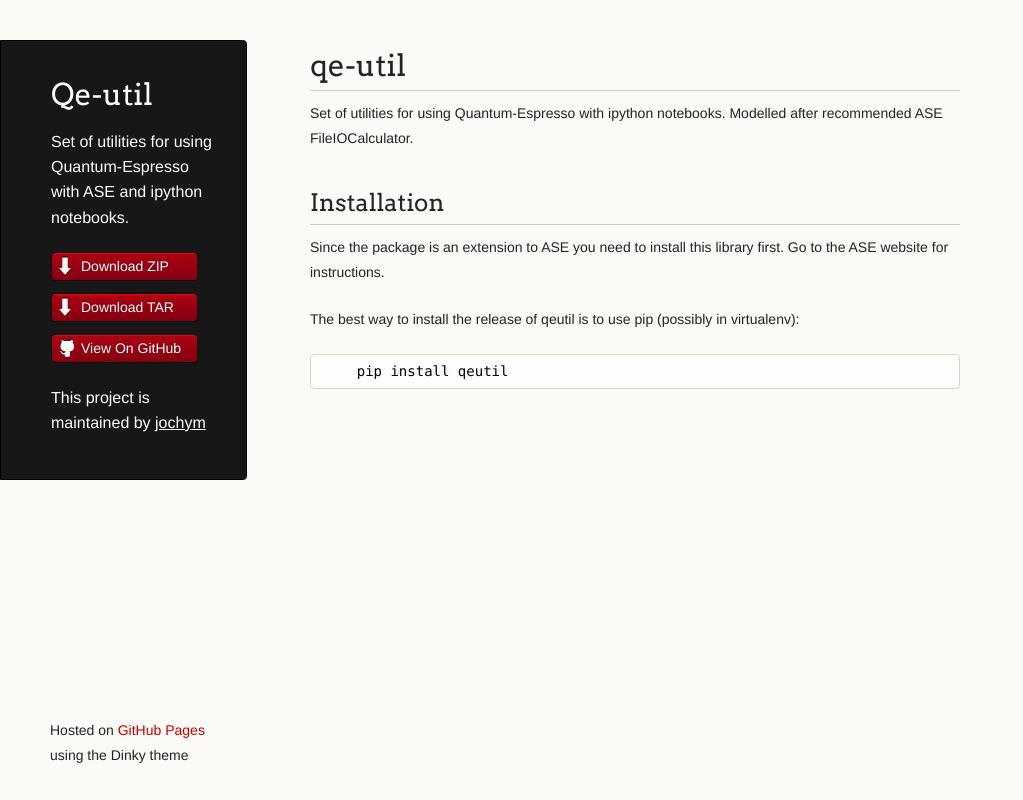
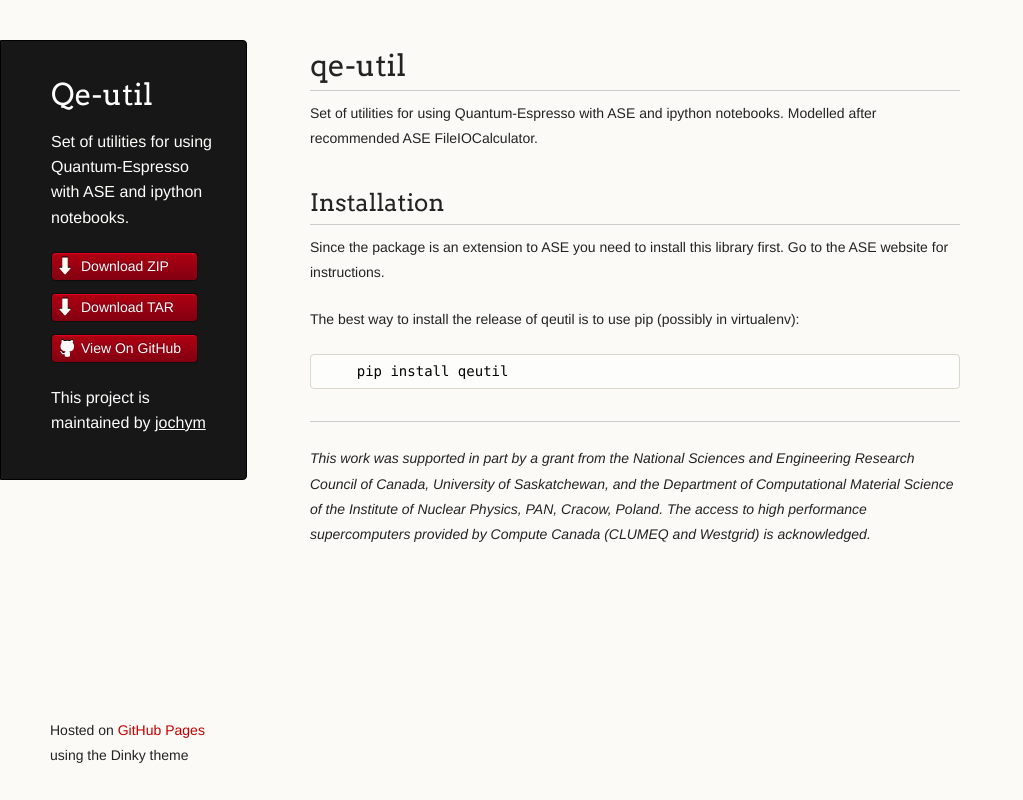
Before and after one commit to jochym/qe-util, a plain HTML site: page index.html in a window 1280 px wide. Shown: the whole page, without its empty margins (0-1023 px from the left). Drawn offline with Linux system fonts and the light colour scheme.

Commit message:
Create gh-pages branch via GitHub

```diff
--- a/index.html
+++ b/index.html
@@ -33,7 +33,7 @@
         <h1>
 <a name="qe-util" class="anchor" href="#qe-util"><span class="octicon octicon-link"></span></a>qe-util</h1>
 
-<p>Set of utilities for using Quantum-Espresso with ipython notebooks.
+<p>Set of utilities for using Quantum-Espresso with ASE and ipython notebooks.
 Modelled after recommended ASE FileIOCalculator.</p>
 
 <h2>
@@ -47,6 +47,12 @@
 
 <pre><code>    pip install qeutil
 </code></pre>
+
+<hr><p><em>This work was supported in part by a grant from the National Sciences and Engineering
+Research Council of Canada, University of Saskatchewan, and the Department of Computational
+Material Science of the Institute of Nuclear Physics, PAN, Cracow, Poland.
+The access to high performance supercomputers provided by Compute Canada
+(CLUMEQ and Westgrid) is acknowledged.</em></p>
       </section>
       <footer>
         <p><small>Hosted on <a href="http://pages.github.com">GitHub Pages</a> using the Dinky theme</small></p>
--- a/params.json
+++ b/params.json
@@ -1 +1 @@
-{"name":"Qe-util","tagline":"Set of utilities for using Quantum-Espresso with ASE and ipython notebooks.","body":"qe-util\r\n=======\r\n\r\nSet of utilities for using Quantum-Espresso with ipython notebooks.\r\nModelled after recommended ASE FileIOCalculator.\r\n\r\nInstallation\r\n------------\r\n\r\nSince the package is an extension to ASE you need to install \r\nthis library first. Go to the ASE website for instructions.\r\n\r\nThe best way to install the release of qeutil is to use pip \r\n(possibly in virtualenv):\r\n\r\n        pip install qeutil\r\n\r\n\r\n\r\n","google":"UA-4999088-9","note":"Don't delete this file! It's used internally to help with page regeneration."}
+{"name":"Qe-util","tagline":"Set of utilities for using Quantum-Espresso with ASE and ipython notebooks.","body":"qe-util\r\n=======\r\n\r\nSet of utilities for using Quantum-Espresso with ASE and ipython notebooks.\r\nModelled after recommended ASE FileIOCalculator.\r\n\r\nInstallation\r\n------------\r\n\r\nSince the package is an extension to ASE you need to install \r\nthis library first. Go to the ASE website for instructions.\r\n\r\nThe best way to install the release of qeutil is to use pip \r\n(possibly in virtualenv):\r\n\r\n        pip install qeutil\r\n\r\n----------------------------------------\r\n\r\n*This work was supported in part by a grant from the National Sciences and Engineering \r\nResearch Council of Canada, University of Saskatchewan, and the Department of Computational\r\nMaterial Science of the Institute of Nuclear Physics, PAN, Cracow, Poland. \r\nThe access to high performance supercomputers provided by Compute Canada \r\n(CLUMEQ and Westgrid) is acknowledged.*\r\n","google":"UA-4999088-9","note":"Don't delete this file! It's used internally to help with page regeneration."}
```
